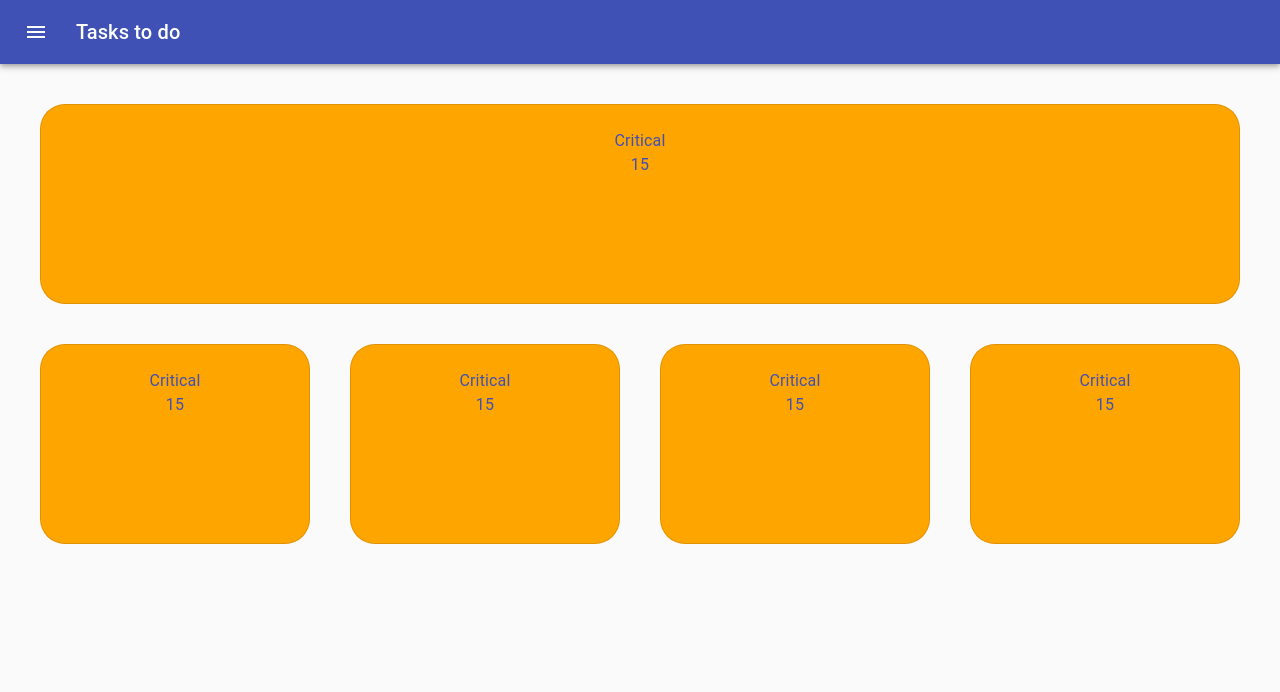
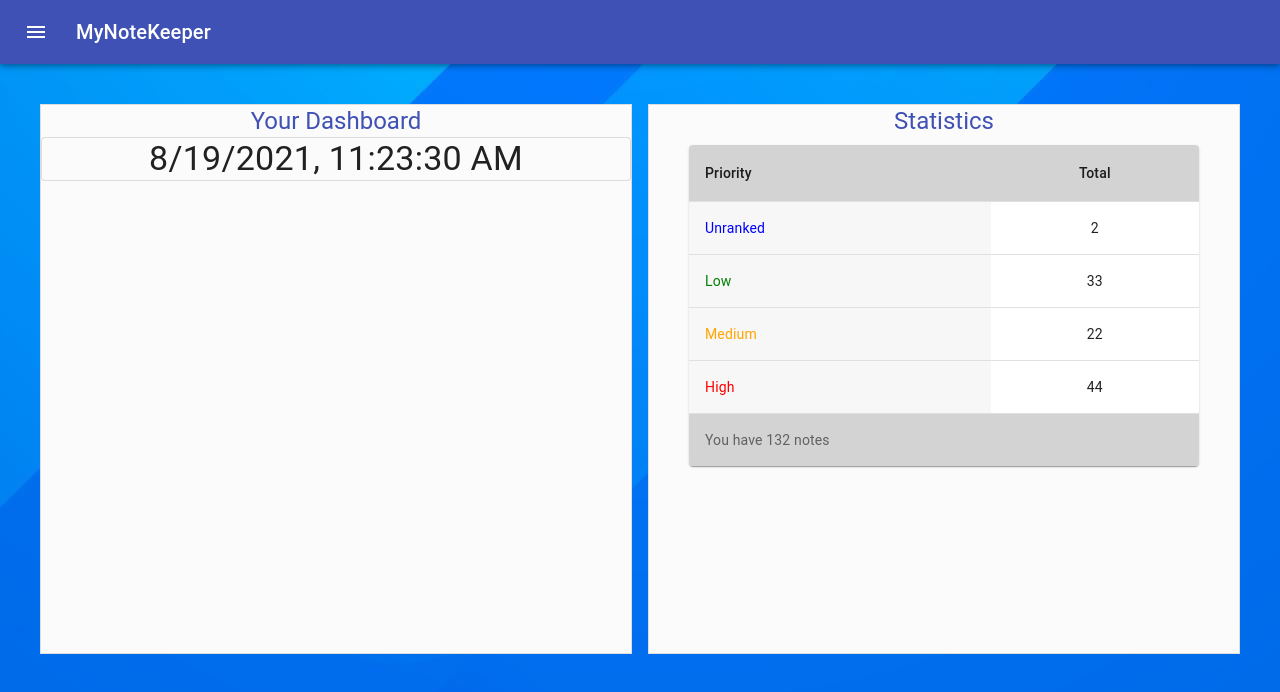
Before and after one commit to fsit869/MSA2021_Notebook, a React (Create React App) app in the folder frontend/msa-notebook/: page /dashboard in a window 1280 px wide. Shown: the top 692 px of the page. Built offline with nearby package versions, Linux system fonts and the light colour scheme.

Commit message:
Dashboard frontend components developed
Created components for dashboard.
- Clock
- Note statistics
- Minor styling improvements

```diff
--- a/frontend/msa-notebook/public/index.html
+++ b/frontend/msa-notebook/public/index.html
@@ -24,7 +24,7 @@
       work correctly both with client-side routing and a non-root public URL.
       Learn how to configure a non-root public URL by running `npm run build`.
     -->
-    <title>React App</title>
+    <title>MyNoteKeeper</title>
   </head>
   <body>
     <noscript>You need to enable JavaScript to run this app.</noscript>
--- a/frontend/msa-notebook/src/App.tsx
+++ b/frontend/msa-notebook/src/App.tsx
@@ -1,11 +1,11 @@
-import React, { Component } from 'react';
+import React, {Component} from 'react';
 import Button from '@material-ui/core/Button';
 import MainContent from './contentpages/MainContent';
 import Header from './components/Header';
-import { createStyles, CssBaseline, makeStyles, Theme } from '@material-ui/core';
-import { Redirect, Route, Switch } from 'react-router';
-import { Test } from './components/Test';
-import DashboardApp from './contentpages/DashBoard';
+import {createStyles, CssBaseline, makeStyles, Theme} from '@material-ui/core';
+import {Redirect, Route, Switch} from 'react-router';
+import {Test} from './components/Test';
+import {DashBoard} from "./contentpages/DashBoard";
 
 
 function App() {
@@ -15,9 +15,9 @@ function App() {
         <React.Fragment>
             <Header></Header>
             <Switch>
-        <Route path="/home" component={MainContent}/>
-        <Route path="/dashboard" component={DashboardApp}/>
-        <Redirect from="/" to="dashboard" />
+                <Route path="/tasks" component={MainContent}/>
+                <Route path="/dashboard" component={DashBoard}/>
+                <Redirect from="/" to="dashboard"/>
             </Switch>
         </React.Fragment>
     )
--- a/frontend/msa-notebook/src/components/Header.tsx
+++ b/frontend/msa-notebook/src/components/Header.tsx
@@ -18,9 +18,9 @@ import {
     Typography,
     Drawer,
 } from "@material-ui/core";
-import React, { useState } from "react";
+import React, {useState} from "react";
 import MenuIcon from "@material-ui/icons/Menu";
-import { SideBar } from "./SideBar";
+import {SideBar} from "./SideBar";
 import AddIcon from "@material-ui/icons/Add";
 
 const useStyles = makeStyles((theme: Theme) =>
@@ -53,7 +53,7 @@ function Header() {
 
     return (
         <React.Fragment>
-      <CssBaseline />
+            <CssBaseline/>
             <AppBar position="relative">
                 <Toolbar>
                     <IconButton
@@ -63,13 +63,13 @@ function Header() {
                         arai-label="menu"
                         onClick={toggleSideBar}
                     >
-            <MenuIcon />
+                        <MenuIcon/>
                         <Drawer anchor="left" open={sideBar} onClose={toggleSideBar}>
-              <SideBar />
+                            <SideBar/>
                         </Drawer>
                     </IconButton>
-          <Typography variant="h6" className={classes.title}>
-            Tasks to do
+                    <Typography variant="h6" className={classes.title} onClick={e => window.location.href = "/dashboard"}>
+                        MyNoteKeeper
                     </Typography>
                 </Toolbar>
             </AppBar>
--- a/frontend/msa-notebook/src/components/Test.tsx
+++ b/frontend/msa-notebook/src/components/Test.tsx
@@ -1,6 +1,6 @@
 import React from "react";
-import { Typography } from "@material-ui/core";
+import {Typography} from "@material-ui/core";
 
 export const Test = () => {
-  return <Typography variant="h3">Test page</Typography>;
+    return <Typography variant="h3">Test page</Typography>;
 };
--- /dev/null
+++ b/frontend/msa-notebook/src/components/dashboard/Clock.tsx
@@ -0,0 +1,60 @@
+/* Clock.tsx
+
+Component that displays current Date and time.
+
+Author: Frank Situ
+ */
+import {
+    Box,
+    Card,
+    CardActions,
+    CardContent,
+    CardHeader,
+    createStyles,
+    IconButton,
+    makeStyles,
+    Paper,
+    Theme,
+    Typography,
+} from "@material-ui/core";
+import {blue} from "@material-ui/core/colors";
+import DeleteIcon from "@material-ui/icons/Delete";
+import {useEffect, useState} from "react";
+
+// Themes
+const useStyles = makeStyles<Theme, Props>((theme) =>
+    createStyles({
+        root: {
+            flewGrow: 1,
+            backgroundColor:"#fcfbfb"
+        },
+    })
+);
+
+// No Props taken
+interface Props {
+}
+
+export const Clock: React.FC<Props> = (props: Props) => {
+    const classes = useStyles(props);
+    // Timer state
+    const [currentDate, setCurrentDate] = useState(new Date().toLocaleString());
+
+    // Update clock every second
+    useEffect(() => {
+        let secTimer = setInterval( () => {
+            setCurrentDate(new Date().toLocaleString())
+        },1000)
+
+        return () => clearInterval(secTimer);
+    }, []);
+
+    // Return clock component
+    return (
+        <Paper className={classes.root} square={false} variant="outlined">
+            <Typography variant="h4" align="center" color="textPrimary" >
+                {currentDate}
+            </Typography>
+        </Paper>
+    );
+};
--- a/frontend/msa-notebook/src/components/dashboard/TotalTasksApp.tsx
+++ b/frontend/msa-notebook/src/components/dashboard/TotalTasksApp.tsx
@@ -7,47 +7,80 @@ import {
     createStyles,
     IconButton,
     makeStyles,
-  Paper,
+    Paper, Table, TableBody, TableCell, TableContainer, TableHead, TableRow,
     Theme,
     Typography,
 } from "@material-ui/core";
-import { blue } from "@material-ui/core/colors";
+import {blue} from "@material-ui/core/colors";
 import DeleteIcon from "@material-ui/icons/Delete";
 
 const useStyles = makeStyles<Theme, Props>((theme) =>
     createStyles({
         root: {
-      minHeight: 200,
-      minWidth: 250,
-      maxHeight: 200,
-      // maxWidth:250,
             flewGrow: 1,
-      borderRadius: 25,
-      backgroundColor: "orange",
+            minHeight:'120px'
         },
-    highPriority: {},
-    mediumPriority: {},
-    lowPriority: {},
-    noRank: {},
+        headerCell:{
+            backgroundColor:"lightgrey",
+        },
+        highPriorityCell: {
+            color:"red",
+            backgroundColor:"#f7f7f7"
+        },
+        mediumPriorityCell: {
+            color:"orange",
+            backgroundColor:"#f7f7f7"
+        },
+        lowPriorityCell: {
+            color:"green",
+            backgroundColor:"#f7f7f7"
+        },
+        noPriorityCell: {
+            color:"blue",
+            backgroundColor:"#f7f7f7"
+        }
     })
 );
 
-interface Props {}
+interface Props {
+    severity: number; // Severity 0=None, 1=Low, 2=Med, 3=High
+    totalUnrankedTasks: number;
+    totalLowRankTasks: number;
+    totalMedRankTasks: number;
+    totalHighRankTasks: number;
+}
 
 export const TotalTaskApp: React.FC<Props> = (props: Props) => {
     const classes = useStyles(props);
     return (
-    <Paper className={classes.root} square={false} variant="outlined">
-      <Box mt={3}>
-        <Typography color="primary" align="center">
-          Critical
-        </Typography>
-        <Box>
-          <Typography color="primary" align="center">
-            15
-          </Typography>
-        </Box>
-      </Box>
-    </Paper>
+        <TableContainer component={Paper}>
+            <Table>
+                <TableHead className={classes.headerCell} >
+                    <TableCell>Priority</TableCell>
+                    <TableCell align="center">Total</TableCell>
+                </TableHead>
+
+                <TableBody>
+                    <TableRow key="noPriorityRow" >
+                        <TableCell className={classes.noPriorityCell} scope="row">Unranked</TableCell>
+                        <TableCell align="center">{props.totalUnrankedTasks}</TableCell>
+                    </TableRow>
+                    <TableRow key="lowPriorityRow">
+                        <TableCell  className={classes.lowPriorityCell} scope="row">Low</TableCell>
+                        <TableCell align="center">{props.totalLowRankTasks}</TableCell>
+                    </TableRow>
+                    <TableRow key="medPriorityRow" >
+                        <TableCell className={classes.mediumPriorityCell} scope="row">Medium</TableCell>
+                        <TableCell align="center">{props.totalMedRankTasks}</TableCell>
+                    </TableRow>
+                    <TableRow key="highPriorityRow" >
+                        <TableCell className={classes.highPriorityCell} scope="row">High</TableCell>
+                        <TableCell align="center">{props.totalHighRankTasks}</TableCell>
+                    </TableRow>
+                </TableBody>
+
+                <caption className={classes.headerCell}>You have {props.totalLowRankTasks+props.totalLowRankTasks+props.totalMedRankTasks+props.totalHighRankTasks} notes</caption>
+            </Table>
+        </TableContainer>
     );
 };
--- a/frontend/msa-notebook/src/components/task/NewTask.tsx
+++ b/frontend/msa-notebook/src/components/task/NewTask.tsx
@@ -93,7 +93,7 @@ export default function FormDialog() {
                 className={classes.fabStyle}
                 onClick={handleClickOpen}
             >
-        <AddIcon />
+                <AddIcon/>
             </Fab>
 
             {/* DIALOGUE MENU */}
@@ -135,7 +135,7 @@ export default function FormDialog() {
                             multiline
                             rows={4}
                             variant="outlined"
-              inputProps={{ maxLength: 10 }}
+                            inputProps={{maxLength: 10}}
                             // helperText={wordCounter}+"/20"
                             // error
                             fullWidth
--- a/frontend/msa-notebook/src/components/task/TaskComponent.tsx
+++ b/frontend/msa-notebook/src/components/task/TaskComponent.tsx
@@ -18,9 +18,9 @@ import {
     Theme,
     Typography,
 } from "@material-ui/core";
-import { blue } from "@material-ui/core/colors";
+import {blue} from "@material-ui/core/colors";
 import DeleteIcon from "@material-ui/icons/Delete";
-import { useState } from "react";
+import {useState} from "react";
 
 // Themes
 const useStyles = makeStyles<Theme, Props>((theme) =>
@@ -108,7 +108,7 @@ export const TaskComponent: React.FC<Props> = (props: Props) => {
             <CardHeader
                 title={props.title}
                 subheader="Date Created: 01/02/2021"
-          subheaderTypographyProps={{ variant: "subtitle2" }}
+                subheaderTypographyProps={{variant: "subtitle2"}}
                 className={classes.cardHeader}
             ></CardHeader>
 
--- a/frontend/msa-notebook/src/contentpages/DashBoard.tsx
+++ b/frontend/msa-notebook/src/contentpages/DashBoard.tsx
@@ -1,27 +1,50 @@
 // material
-import {Box, Grid, Container, Typography, Paper, Button} from "@material-ui/core";
-import { TotalTaskApp } from "../components/dashboard/TotalTasksApp";
+import {Box, Grid, Container, Typography, Paper, Button, makeStyles, Theme, createStyles} from "@material-ui/core";
+import {TotalTaskApp} from "../components/dashboard/TotalTasksApp";
+import {Clock} from "../components/dashboard/Clock";
+
 // ----------------------------------------------------------------------
-export default function DashboardApp() {
+const useStyles = makeStyles<Theme>((theme) =>
+    createStyles({
+        root: {
+            minHeight: '100vh',
+            backgroundImage: `url(${process.env.PUBLIC_URL + "/images/blueback.jpg"})`
+        },
+        paper: {
+            minHeight: 550,
+            maxHeight: 550,
+            flewGrow: 1,
+            backgroundColor:"#fcfbfb"
+        }
+    })
+);
+
+interface Props {
+}
+
+export const DashBoard: React.FC<Props> = (props: Props) => {
+    const classes = useStyles();
     return (
-    <Box p={5} pt={5}>
-      <Grid container spacing={5} justify="center">
-        <Grid item lg={12}>
-          <TotalTaskApp></TotalTaskApp>
+        <div className={classes.root}>
+            <Box p={5} pt={5} >
+                <Grid container spacing={2} justify="center">
+                    <Grid item lg={6} md={12} sm={12} xs={12}>
+                        <Paper className={classes.paper} variant="outlined" square={true}>
+                            <Typography align="center" color="primary" variant="h5">Your Dashboard</Typography>
+                            <Clock></Clock>
+                        </Paper>
                     </Grid>
-        <Grid item lg={3}>
-          <TotalTaskApp></TotalTaskApp>
-        </Grid>
-        <Grid item lg={3}>
-          <TotalTaskApp></TotalTaskApp>
-        </Grid>
-        <Grid item lg={3}>
-          <TotalTaskApp></TotalTaskApp>
-        </Grid>
-        <Grid item lg={3}>
-          <TotalTaskApp></TotalTaskApp>
+
+                    <Grid item lg={6} md={12} sm={12} xs={12}>
+                        <Paper className={classes.paper} variant="outlined" square={true}>
+                            <Typography align="center" color="primary" variant="h5">Statistics</Typography>
+                            <Box p={5} pr={5} pl={5} pb={5} pt={1}>
+                                <TotalTaskApp severity={0} totalHighRankTasks={44} totalLowRankTasks={33} totalMedRankTasks={22} totalUnrankedTasks={2}></TotalTaskApp>
+                            </Box>
+                        </Paper>
                     </Grid>
                 </Grid>
             </Box>
+        </div>
     );
 }
--- a/frontend/msa-notebook/src/contentpages/MainContent.tsx
+++ b/frontend/msa-notebook/src/contentpages/MainContent.tsx
@@ -13,12 +13,16 @@ import {
 import React from "react";
 
 import Header from "../components/Header";
-import { TaskComponent } from "../components/task/TaskComponent";
+import {TaskComponent} from "../components/task/TaskComponent";
 import AddIcon from "@material-ui/icons/Add";
 import NewTask from "../components/task/NewTask";
 
 const useStyles = makeStyles<Theme>((theme) =>
     createStyles({
+        root: {
+            minHeight: '100vh',
+            backgroundImage: `url(${process.env.PUBLIC_URL + "/images/blueback.jpg"})`
+        },
         fabStyle: {
             margin: 0,
             top: "auto",
@@ -46,8 +50,9 @@ function MainContent() {
     };
 
     return (
-    <React.Fragment>
-      <Box m={3}>
+        <div className={classes.root}>
+            <Box
+                p={3}>
                 <Grid container spacing={2} justify="center">
                     <Grid item>
                         <TaskComponent
@@ -70,7 +75,7 @@ function MainContent() {
                 <NewTask></NewTask>
 
             </Box>
-    </React.Fragment>
+        </div>
     );
 }
 
```
Also changed, not shown: frontend/msa-notebook/src/components/SideBar.tsx (+9 -15 lines), frontend/msa-notebook/src/index.tsx (+6 -6 lines), frontend/msa-notebook/public/images/blueback.jpg (added), 1 other file (tests, documents, lock files or other folders). Lines whose indentation alone changed are shown as unchanged.
